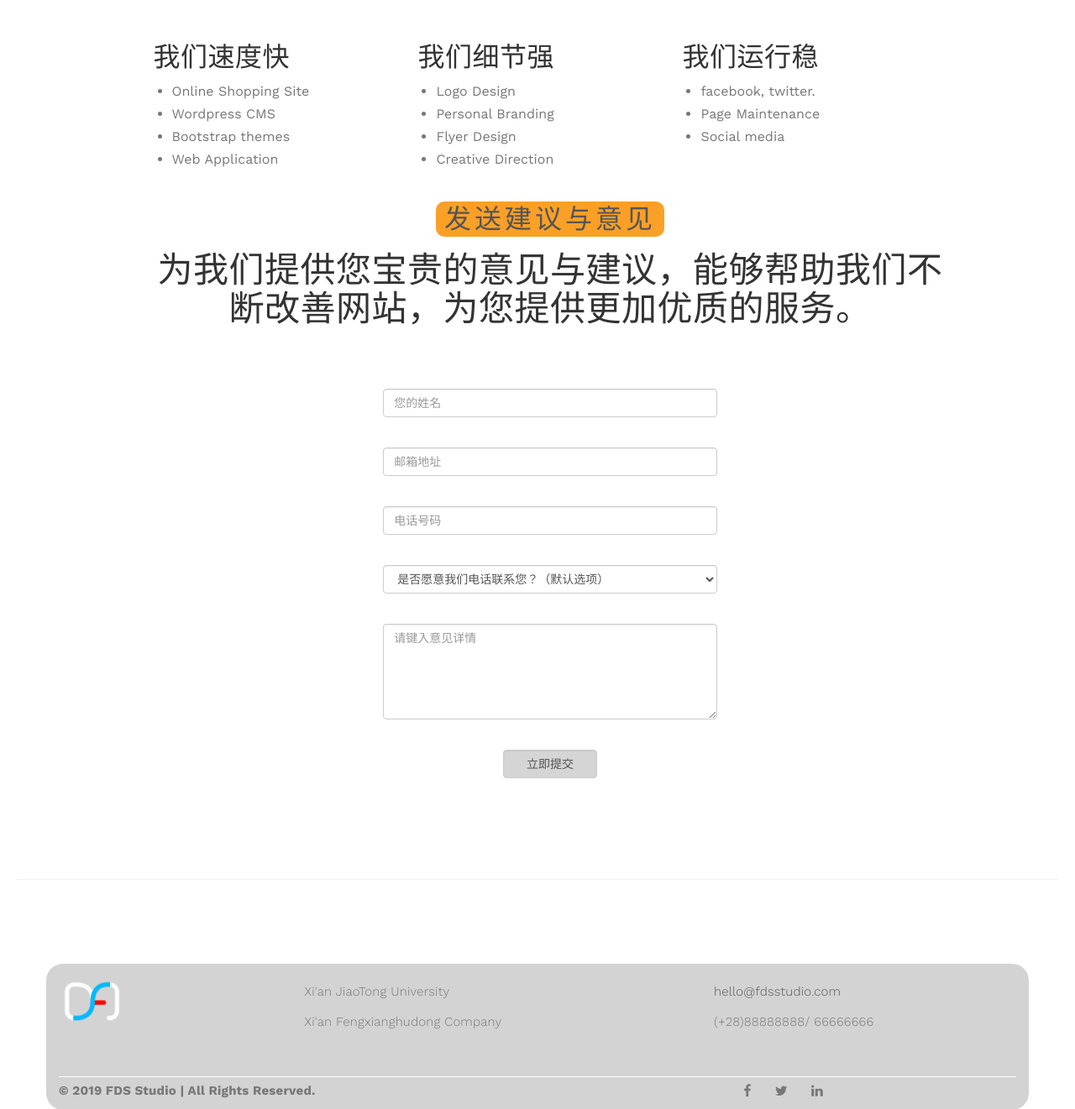
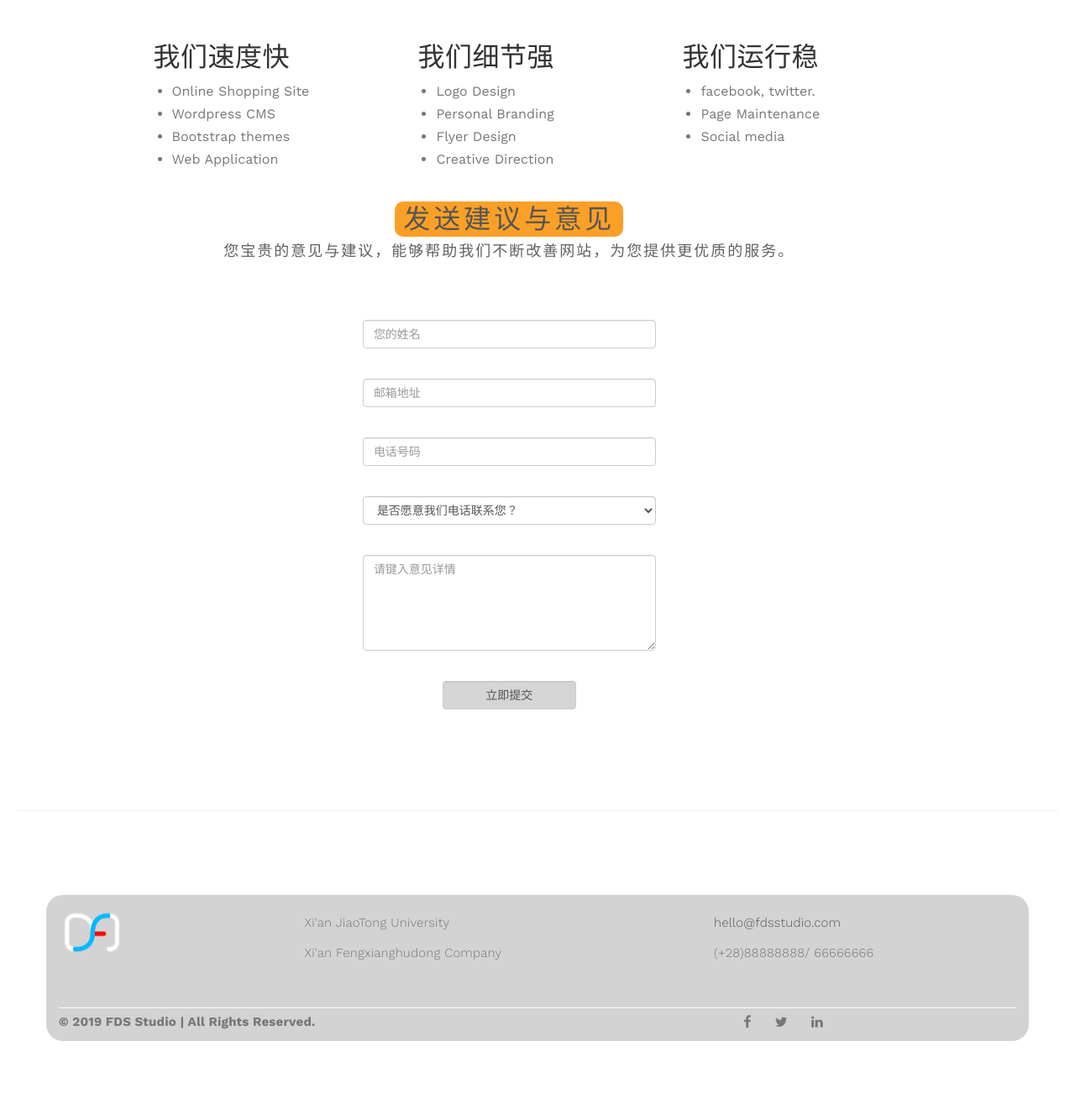
Before and after one commit to f-d-s-team/movie-web, a PHP site: page /about.html in a window 1280 px wide. Shown: the part 970-2291 px from the top of the page at 84% size. After the commit the page ends 2210 px from the top, so only its background shows below. Run offline with PHP 8.4, Linux system fonts and the light colour scheme.

Commit message:
添加到数据库版本1

```diff
--- a/FDS/about.html
+++ b/FDS/about.html
@@ -9,7 +9,7 @@
 <meta name="author" content="">
 <meta name="viewport" content="width=device-width, initial-scale=1, maximum-scale=1">
 
-<title>Magnet - Minimal Portfolio Template</title>
+<title>关于我们</title>
 
 <link rel="stylesheet" href="css/bootstrap.min.css">
 <link rel="stylesheet" href="css/font-awesome.min.css">
@@ -123,10 +123,10 @@
 		 <div class="container">
           <div class="row">
 
-               <div class="col-md-offset-1 col-md-10 col-sm-12">
+               <div class="col-md-offset-1 col-md-9 col-sm-12">
                     <div class="section-title">
                          <h3><span style="background:#FBA027; padding:2px 10px; border-radius: 10px">发送建议与意见</span></h3>
-                         <h2>为我们提供您宝贵的意见与建议，能够帮助我们不断改善网站，为您提供更加优质的服务。</h2>
+                         <h4 style="color:#636060">您宝贵的意见与建议，能够帮助我们不断改善网站，为您提供更优质的服务。</h4>
                     </div>
 		<div class="col-md-12 col-sm-12">
 			<div class="col-md-3 col-sm-12">
@@ -153,7 +153,7 @@
                     </div>
 					<div class="col-md-12 col-sm-6">
                     	<select class="form-control">
-                                   <option>是否愿意我们电话联系您？（默认选项）</option>
+                                   <option>是否愿意我们电话联系您？</option>
                                    <option>好的</option>
                                    <option>算了吧</option>
               			</select>
@@ -167,12 +167,12 @@
 					<div class="col-md-12 col-sm-6">
 						<p><br/></p>
                     </div>
-					<div class="col-md-4 col-sm-4">
+					<div class="col-md-3 col-sm-4">
                          </div>
-					<div class="col-md-4 col-sm-4">
+					<div class="col-md-6 col-sm-4">
                  		<input type="submit" class="form-control" style="background: #D5D5D5" value="立即提交">
                          </div>
-					<div class="col-md-4 col-sm-4">
+					<div class="col-md-3 col-sm-4">
                          </div>
 				</form>
 			</div>
--- a/FDS/css/style.css
+++ b/FDS/css/style.css
@@ -34,8 +34,8 @@ h3 {
 }
 
 h4 {
-  color: #666;
-  font-size: 12px;
+  color: #000000;
+  font-size: 18px;
   font-weight: normal;
   letter-spacing: 2px;
 }
--- a/FDS/index.html
+++ b/FDS/index.html
@@ -9,7 +9,7 @@
 <meta name="author" content="">
 <meta name="viewport" content="width=device-width, initial-scale=1, maximum-scale=1">
 
-<title>Magnet - Minimal Portfolio Template</title>
+<title>主页面</title>
 
 <link rel="stylesheet" href="css/bootstrap.min.css">
 <link rel="stylesheet" href="css/font-awesome.min.css">
@@ -170,7 +170,7 @@
                </div>
 
                <div class="col-md-12 col-sm-12 text-center">
-                    <h3>感兴趣了？立即点击 <a href="blog.html"><span style="background:#FBA027; border-radius: 10px">注册账户</span></a> 加入我们，记录你的喜好</h3>
+                    <h3>感兴趣了？立即点击 <a href="blog.html"><span style="background:#FBA027; border-radius: 10px">注册/登录</span></a> 加入我们，记录你的喜好</h3>
                </div>
 
 
--- a/FDS/personal-info.html
+++ b/FDS/personal-info.html
@@ -9,7 +9,7 @@
 <meta name="author" content="">
 <meta name="viewport" content="width=device-width, initial-scale=1, maximum-scale=1">
 
-<title>Magnet - Minimal Portfolio Template</title>
+<title>个人信息页面</title>
 
 <link rel="stylesheet" href="css/bootstrap.min.css">
 <link rel="stylesheet" href="css/font-awesome.min.css">
--- a/FDS/single-project.html
+++ b/FDS/single-project.html
@@ -9,7 +9,7 @@
 <meta name="author" content="">
 <meta name="viewport" content="width=device-width, initial-scale=1, maximum-scale=1">
 
-<title>Magnet - Minimal Portfolio Template</title>
+<title>电影详情</title>
 
 <link rel="stylesheet" href="css/bootstrap.min.css">
 <link rel="stylesheet" href="css/font-awesome.min.css">
@@ -56,8 +56,8 @@
      <div class="container">
           <div class="col-md-12 col-sm-12">
 					<div class="col-md-offset-1 col-sm-6 col-md-10">
-                      	<h1>千与千寻</h1>
-                    	<p>千と千寻の神隠し</p>
+                      	<h1 id="sptitle">千与千寻</h1>
+                    	<p id="spdescribe">千と千寻の神隠し</p>
                     	<a href="#"><span style="background: #FBA027; padding: 2px 10px; border-radius: 10px; color:#126F0C; font-weight: normal;">点击跳转到豆瓣</span></a>
                     	<p></p>
                     </div>
```
Also changed, not shown: FDS/blog.html (+4 -40 lines).
